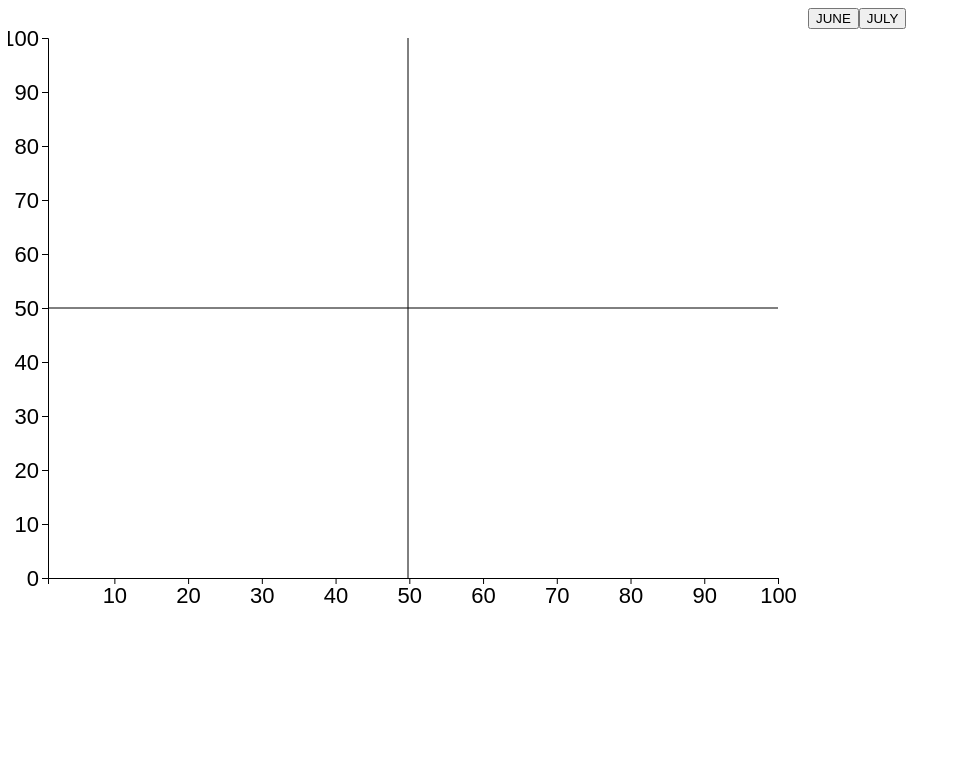
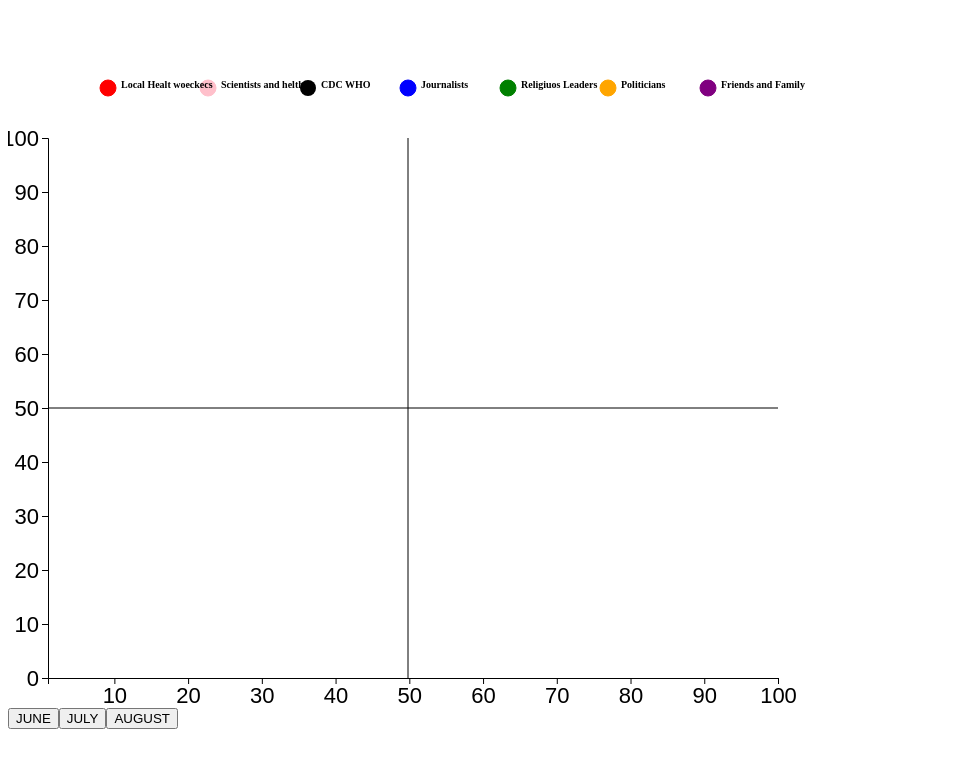
Before and after one commit to GoGioGo/burbujasNuevo, a Next.js app: page /componentcirclecolor/circlecolor in a window 1280 px wide. Shown: the top 768 px of the page, without its empty margins (0-961 px from the left). Built offline with nearby package versions, Linux system fonts and the light colour scheme.

Commit message:
circlesofColorsPara revisar

```diff
--- a/pages/componentcirclecolor/accesories/cdc.json
+++ b/pages/componentcirclecolor/accesories/cdc.json
@@ -30,5 +30,21 @@
         "trust": 233,
         "month": "JULY",
         "country": "Brazil"
+    },
+    {
+        "id":5,
+        "name": "Scientist and Healt experts",
+        "exposure": 544,
+        "trust": 233,
+        "month": "AUGUST",
+        "country": "Brazil"
+    },
+    {
+        "id":6,
+        "name": "Scientist and Healt experts",
+        "exposure": 233,
+        "trust": 544,
+        "month": "AUGUST",
+        "country": "Brazil"
     }
 ]
--- a/pages/componentcirclecolor/accesories/friends.json
+++ b/pages/componentcirclecolor/accesories/friends.json
@@ -30,5 +30,21 @@
         "trust": 434,
         "month": "JULY",
         "country": "Brazil"
+    },
+    {
+        "id":5,
+        "name": "Scientist and Healt experts",
+        "exposure": 122,
+        "trust": 332,
+        "month": "AUGUST",
+        "country": "Brazil"
+    },
+    {
+        "id":6,
+        "name": "Scientist and Healt experts",
+        "exposure": 119,
+        "trust": 333,
+        "month": "AUGUST",
+        "country": "Brazil"
     }
 ]
--- a/pages/componentcirclecolor/accesories/journalists.json
+++ b/pages/componentcirclecolor/accesories/journalists.json
@@ -30,5 +30,21 @@
         "trust": 322,
         "month": "JULY",
         "country": "Brazil"
+    },
+    {
+        "id":5,
+        "name": "Scientist and Healt experts",
+        "exposure": 143,
+        "trust": 165,
+        "month": "AUGUST",
+        "country": "Brazil"
+    },
+    {
+        "id":6,
+        "name": "Scientist and Healt experts",
+        "exposure": 433,
+        "trust": 322,
+        "month": "AUGUST",
+        "country": "Brazil"
     }
 ]
--- a/pages/componentcirclecolor/accesories/local.json
+++ b/pages/componentcirclecolor/accesories/local.json
@@ -30,5 +30,21 @@
         "trust": 333,
         "month": "JULY",
         "country": "Brazil"
+    },
+    {
+        "id":5,
+        "name": "Scientist and Healt experts",
+        "exposure": 443,
+        "trust": 332,
+        "month": "AUGUST",
+        "country": "Brazil"
+    },
+    {
+        "id":6,
+        "name": "Scientist and Healt experts",
+        "exposure": 512,
+        "trust": 10,
+        "month": "AUGUST",
+        "country": "Brazil"
     }
 ]
--- a/pages/componentcirclecolor/accesories/politicians.json
+++ b/pages/componentcirclecolor/accesories/politicians.json
@@ -30,5 +30,21 @@
         "trust": 110,
         "month": "JULY",
         "country": "Brazil"
+    },
+    {
+        "id":5,
+        "name": "Scientist and Healt experts",
+        "exposure": 443,
+        "trust": 300,
+        "month": "AUGUST",
+        "country": "Brazil"
+    },
+    {
+        "id":6,
+        "name": "Scientist and Healt experts",
+        "exposure": 222,
+        "trust": 265,
+        "month": "AUGUST",
+        "country": "Brazil"
     }
 ]
--- a/pages/componentcirclecolor/accesories/religious.json
+++ b/pages/componentcirclecolor/accesories/religious.json
@@ -30,5 +30,21 @@
         "trust": 11,
         "month": "JULY",
         "country": "Brazil"
+    },
+    {
+        "id":5,
+        "name": "Scientist and Healt experts",
+        "exposure": 499,
+        "trust": 300,
+        "month": "AUGUST",
+        "country": "Brazil"
+    },
+    {
+        "id":6,
+        "name": "Scientist and Healt experts",
+        "exposure": 222,
+        "trust": 433,
+        "month": "AUGUST",
+        "country": "Brazil"
     }
 ]
--- a/pages/componentcirclecolor/accesories/scientists.json
+++ b/pages/componentcirclecolor/accesories/scientists.json
@@ -30,5 +30,21 @@
         "trust": 250,
         "month": "JULY",
         "country": "Brazil"
+    },
+    {
+        "id":5,
+        "name": "Scientist and Healt experts",
+        "exposure": 76,
+        "trust": 544,
+        "month": "AUGUST",
+        "country": "Brazil"
+    },
+    {
+        "id":6,
+        "name": "Scientist and Healt experts",
+        "exposure": 344,
+        "trust": 232,
+        "month": "AUGUST",
+        "country": "Brazil"
     }
 ]
--- a/pages/componentcirclecolor/circlecolor.tsx
+++ b/pages/componentcirclecolor/circlecolor.tsx
@@ -22,8 +22,13 @@ export default function circlecolor() {
     const [politicians, setPoliticians] = useState<data[] | null>([])
     const [friends, setFriends] = useState<data[] | null>([])
 
+    let color = ['red', 'pink', 'yelllow', 'blue', 'green', 'orange', 'purple']
+    let variables = ['Local Healt woeckecs', 'Scientists and helth', 'CDC WHO', 'Journalists', 'Religiuos Leaders', 'Politicians', 'Friends and Family']
+
     const ref = useRef<SVGSVGElement | null>(null)
     const ref2 = useRef<SVGSVGElement | null>(null)
+    const ref3 = useRef<SVGSVGElement | null>(null)
+
     const size: Size = {
         width: 800,
         height: 600
@@ -32,49 +37,60 @@ export default function circlecolor() {
         , width = size.width! - margin.left - margin.right
         , height = size.height! - margin.top - margin.bottom;
 
-    function circles(date:string){
-        graphicCircles(date, scientists!, 'uno')
-        graphicCircles(date, friends!, 'dos')
+    function generateCircles(date: string) {
+        erase(scientists!, 1)
+        erase(friends!, 2)
+        erase(localH!, 3)
+        erase(cdc!, 4)
+        erase(journalists!, 5)
+        erase(religious!, 6)
+        erase(politicians!, 7)
 
+        graphicCircles(date, scientists!, 1)
+        graphicCircles(date, friends!, 2)
+        graphicCircles(date, localH!, 3)
+        graphicCircles(date, cdc!, 4)
+        graphicCircles(date, journalists!, 5)
+        graphicCircles(date, religious!, 6)
+        graphicCircles(date, politicians!, 7)
     }
 
-    function graphicCircles(date: string, x:data[], id:string) {
+    function graphicCircles(date: string, x: data[], id: number) {
 
         let circle = d3.select(ref.current)
             .selectAll('circle')
-            .filter('#id'+id)
-            .data(x!)
+            .filter('#id' + id)
+            .data(x.filter((e: data) => {
+                if (e.month === date)
+                    return e
+            }))
             .enter()
             .append('circle')
             .attr('cx', function (d: any) {
-                if (date == d.month) {
-                    console.log(date, d.name)
-                    return d.trust
-                } else return -100
+                return d.trust
             })
             .attr('cy', function (d: any) {
-                if (date == d.month) {
-                    return -d.exposure
-                } else return 100
+                return -d.exposure
             })
             .attr('r', 0)
-            .attr('fill', 'red')
+            .attr('fill', function (d) { return color[id] })
             .attr('stroke', 'black')
-            .attr('id', function (d: any) { return 'id'+ id+ d.id })
+            .attr('id', function (d: any) {
+                return 'id' + id + d.id
+            })
             .style('opacity', '0.6')
         circle.transition()
             .duration(3000)
             .attr('r', 10)
+    }
 
-    }
-    function borrarCircles() {
-        scientists!.map((e: data) => {
-            let a = d3.select('#id' + e.id)
+    function erase(x: data[], id: number) {
+        x!.map((e: data) => {
+            let a = d3.select('#id' + id + e.id)
                 .transition()
                 .duration(3000)
                 .attr('r', 0)
-            d3.select('#id' + e.id)
-                .exit()
+            d3.select('#id' + e.id + e.id)
                 .remove()
         })
     }
@@ -82,6 +98,10 @@ export default function circlecolor() {
         setFriends(frie)
         setScientists(scienti)
         setCdc(cd)
+        setLocalh(lo)
+        setJournalists(jour)
+        setReligious(rel)
+        setPoliticians(poli)
 
         let xScale = d3.scaleLinear()
             .domain([1, 100])
@@ -118,14 +138,42 @@ export default function circlecolor() {
             .attr('x2', size.width! - margin.right)
             .attr('y2', size.height! / 2)
             .attr('stroke', 'black')
+
+        let l = d3.select(ref3.current)
+        l.selectAll('circle')
+            .data(color)
+            .enter()
+            .append('circle')
+            .attr('cx', function (d, i) { return (i + 1) * 100 })
+            .attr('cy', function (d, i) { return 80 })
+            .attr('r', 8)
+            .attr('fill', function (d) { return d })
+            .attr('stroke', function (d) { return d })
+
+        l.selectAll('text')
+            .data(variables)
+            .enter()
+            .append('text')
+
+            .attr('font-weight', 'bold')
+            .style('opacity', '1')
+            .attr('font-size', '10px')
+            .attr('x', function (d: any, i: any) {
+                return (i + 1) * 100 + 13
+            })
+            .attr('y', 80)
+            .text(function (d: string, i) { return d })
+
     }, [])
     return (<div>
         <div>
-            <svg width='800' height='600' ref={ref2} style={{ float: 'left' }} >
+            <svg width='800' height='100' ref={ref3} style={{ display: 'block' }} />
+            <svg width='800' height='600' ref={ref2} style={{ display: 'block' }}>
                 <g ref={ref} transform='translate(50, 550)'></g>
             </svg>
-            <button className={'btn-btnprimary'} onClick={() => circles('JUNE')}>JUNE</button>
-            <button className={'btn-btnprimary'} onClick={() => borrarCircles()}>JULY</button>
+            <button className={'btn-btnprimary'} onClick={() => generateCircles('JUNE')}>JUNE</button>
+            <button className={'btn-btnprimary'} onClick={() => generateCircles('JULY')}>JULY</button>
+            <button className={'btn-btnprimary'} onClick={() => generateCircles('AUGUST')}>AUGUST</button>
 
         </div>
     </div>
```
